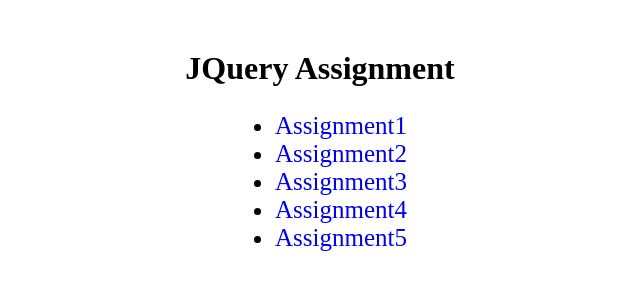
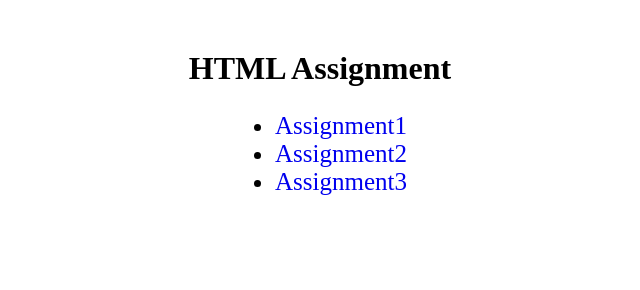
Before and after one commit to priyanshuanand166/HTMLAssignment, a plain HTML site: page index.html in a window 1280 px wide. Shown: the whole page, without its empty margins (320-960 px from the left). Drawn offline with Linux system fonts and the light colour scheme.

Commit message:
Update index.html

```diff
--- a/index.html
+++ b/index.html
@@ -4,18 +4,16 @@
     <meta charset="UTF-8">
     <meta http-equiv="X-UA-Compatible" content="IE=edge">
     <meta name="viewport" content="width=device-width, initial-scale=1.0">
-    <title>JQueryAssignment</title>
+    <title>HTML Assignment</title>
     <link rel="stylesheet" href="style.css">
 </head>
 <body>
-    <h1>JQuery Assignment</h1>
+    <h1>HTML Assignment</h1>
     <div class="box">
         <ul>
             <li><a href="Assignment1/index.html">Assignment1</a></li>
             <li><a href="Assignment2/index.html">Assignment2</a></li>
             <li><a href="Assignment3/index.html">Assignment3</a></li>
-            <li><a href="Assignment4/index.html">Assignment4</a></li>
-            <li><a href="Assignment5/index.html">Assignment5</a></li>
         </ul>
     </div>
 </body>
```
